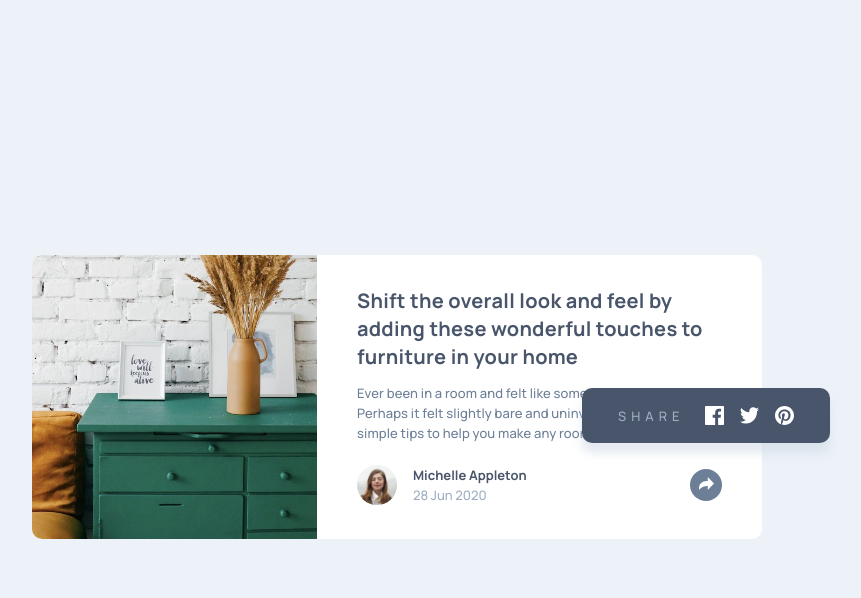
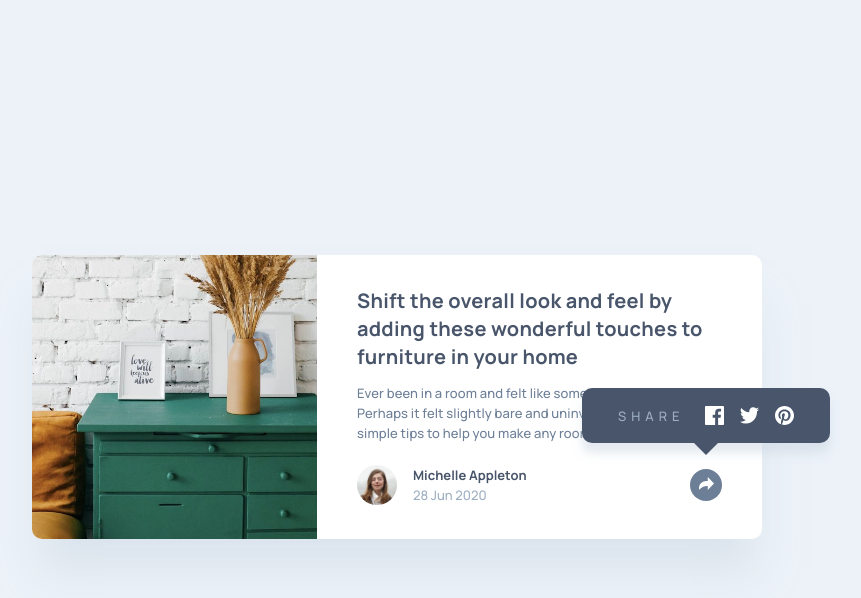
Before and after one commit to miguelzaga/article-preview-component, a React (Vite) app: page / in a window 1280 px wide. Both pictures are taken after a click on the button 949 px from the left and 484 px from the top of the page. Shown: the top 598 px of the page, without its empty margins (243-1104 px from the left). Built offline with nearby package versions, Linux system fonts and the light colour scheme.

Commit message:
finish styling toggled socials and removed unused files

```diff
--- a/src/App.js
+++ b/src/App.js
@@ -91,6 +91,7 @@ function App() {
                     />
                   </a>
                 </li>
+                <div className="article__socials-pattern"></div>
               </ul>
             ) : (
               ""
--- a/src/scss/03-objects/_buttons.scss
+++ /dev/null
@@ -1 +0,0 @@
-@use "./../01-abstracts/" as *;
--- a/src/scss/03-objects/_index.scss
+++ /dev/null
@@ -1 +0,0 @@
-@forward "buttons";
--- a/src/scss/04-globals/_footer.scss
+++ /dev/null
@@ -1 +0,0 @@
-@use "./../01-abstracts/" as *;
--- a/src/scss/04-globals/_header.scss
+++ /dev/null
@@ -1 +0,0 @@
-@use "./../01-abstracts/" as *;
--- a/src/scss/04-globals/_index.scss
+++ /dev/null
@@ -1,2 +0,0 @@
-@forward "header";
-@forward "footer";
--- a/src/scss/05-components/_article.scss
+++ b/src/scss/05-components/_article.scss
@@ -8,6 +8,7 @@
   border-radius: 10px;
   display: flex;
   flex-direction: column;
+  box-shadow: 0px 40px 40px -10px rgba(201, 213, 225, 0.503415);
   @include breakpoint($lg) {
     max-width: 730px;
     flex-direction: row;
@@ -157,6 +158,10 @@
       margin-right: 5px;
     }
 
+    &-pattern {
+      display: none;
+    }
+
     @include breakpoint($lg) {
       border-radius: 10px;
       box-shadow: 0px 10px 10px rgba(201, 213, 225, 0.503415);
@@ -166,6 +171,21 @@
       bottom: 64px;
       height: unset;
       padding: 18px 36px 17px;
+      z-index: 2;
+
+      &-pattern {
+        background-color: $very-dark-grayish-blue;
+        width: 24px;
+        height: 24px;
+        position: absolute;
+        display: block;
+        right: calc((248px - 32px) / -2);
+        bottom: 64px;
+        transform: rotate(45deg);
+        top: 38px;
+        left: 112px;
+        z-index: -1;
+      }
     }
   }
 }
--- a/src/scss/06-utils/_index.scss
+++ /dev/null
@@ -1 +0,0 @@
-@forward "utils";
--- a/src/scss/06-utils/_utils.scss
+++ /dev/null
@@ -1,5 +0,0 @@
-@use "./../01-abstracts/" as *;
-
-.hidden {
-  display: none;
-}
--- a/src/scss/style.scss
+++ b/src/scss/style.scss
@@ -1,5 +1,2 @@
 @forward "02-base";
-@forward "03-objects";
-@forward "04-globals";
 @forward "05-components";
-@forward "06-utils";
```
